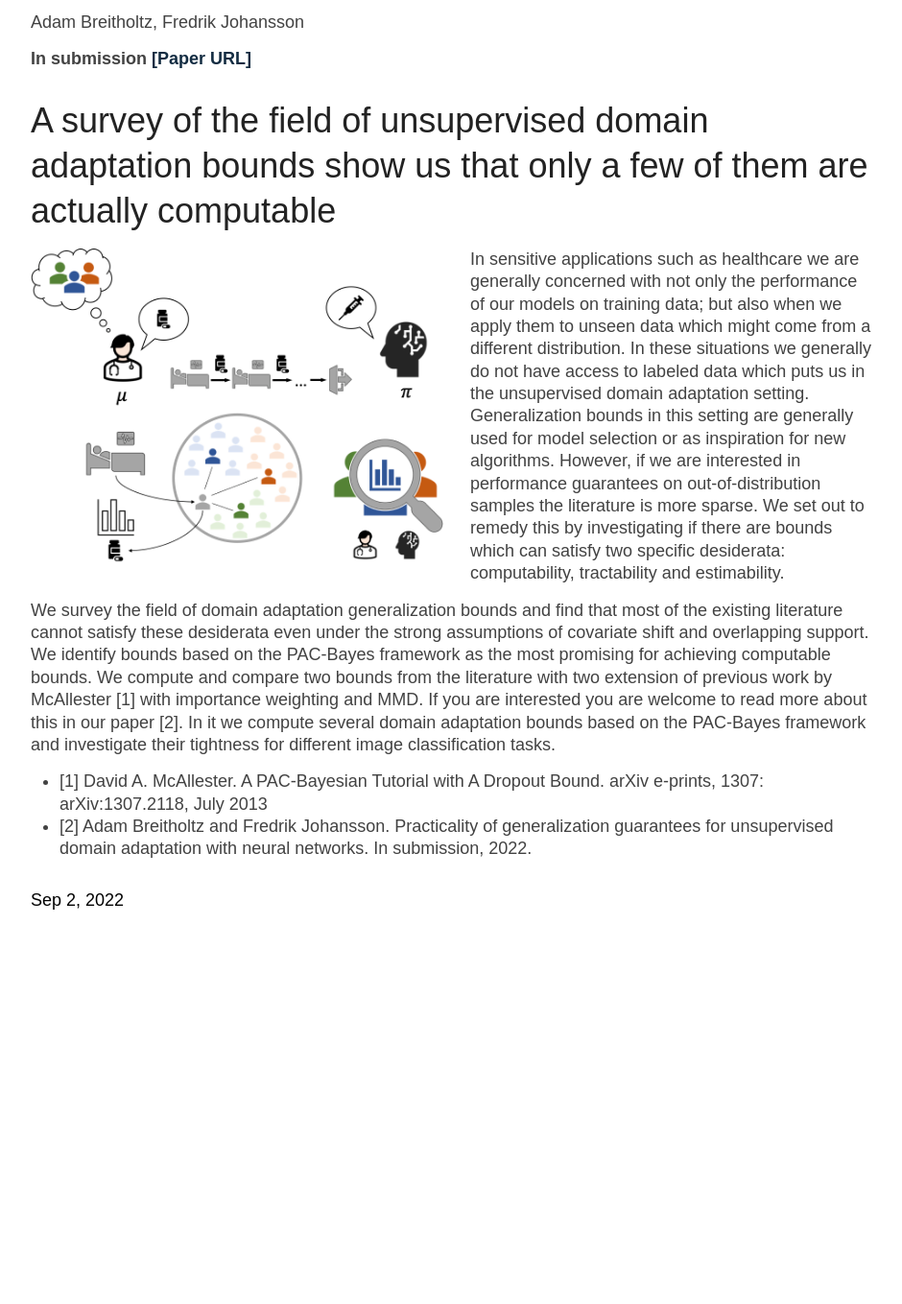
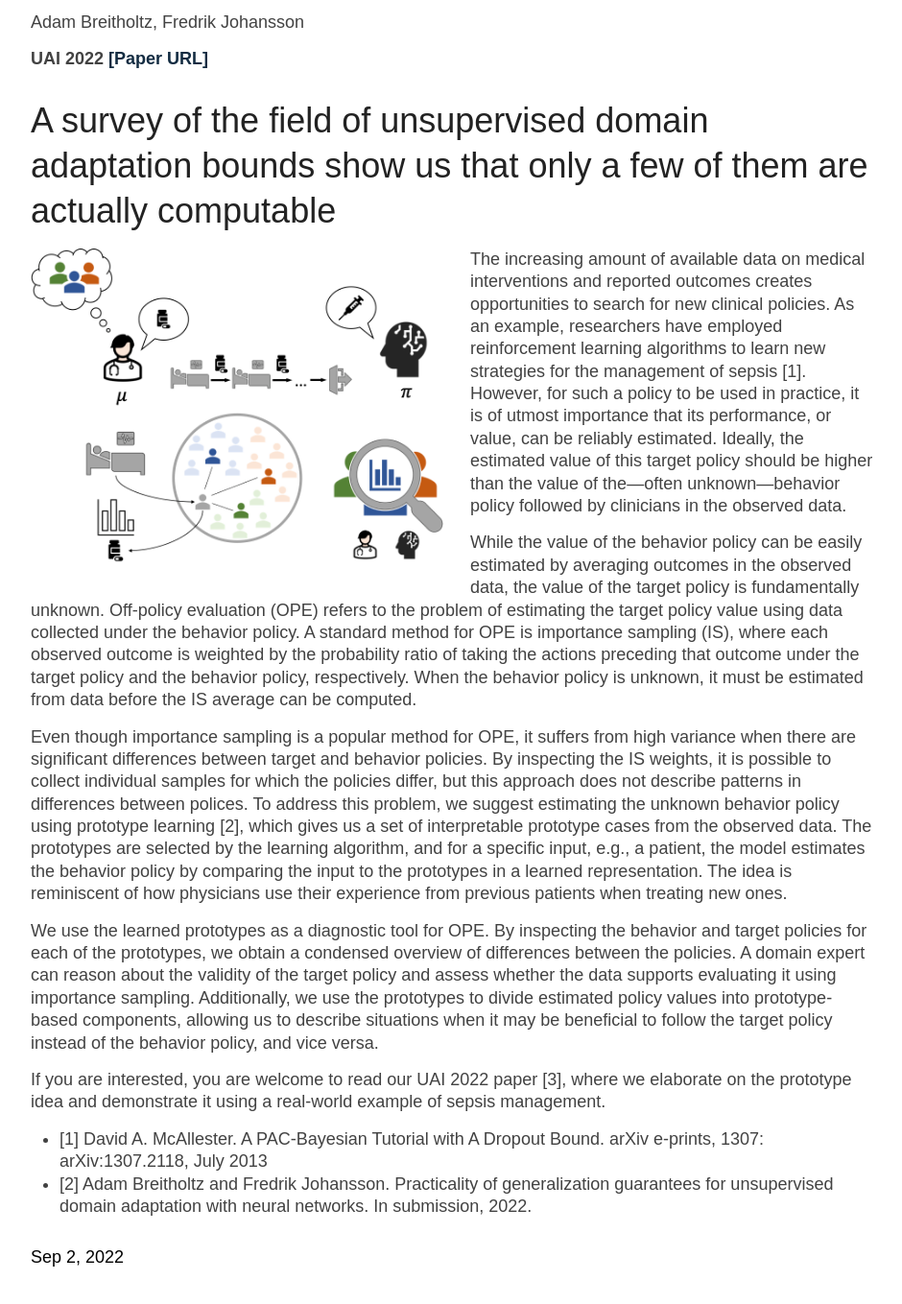
Before and after one commit to Healthy-AI/healthy-ai.github.io, a Jekyll site: the page built from _posts/2022-09-02-practicalDA.markdown, in a window 1280 px wide and 1400 px high, scrolled down 288 px. Shown: the top 1359 px of the window at 96% size, without its empty margins (168-1108 px from the left). Built offline with Jekyll 4.4.1, drawn with Linux system fonts in a browser that asks for light colours; before the commit the page ends 1328 px from its top, so only the background shows below that.

Commit message:
Update 2022-09-02-practicalDA.markdown

```diff
--- a/_posts/2022-09-02-practicalDA.markdown
+++ b/_posts/2022-09-02-practicalDA.markdown
@@ -1,10 +1,10 @@
 ---
 layout: post
-author:  "Adam Breitholtz, Fredrik Johansson"
+author: "Adam Breitholtz, Fredrik Johansson"
 title: "Practicality of generalization guarantees for unsupervised domain adaptation with neural networks"
-date:   2022-09-02 13:00:00 +0100
-venue: In submission
-image: assets/posts/cbope.png
+date:   2022-09-02 09:00:00 +0100
+venue: UAI 2022
+image: assets/posts/boundimg.png
 paper: https://openreview.net/forum?id=vUuHPRrWs2
 categories: blog
 abstract: >-
@@ -13,12 +13,17 @@
 
 ## A survey of the field of unsupervised domain adaptation bounds show us that only a few of them are actually computable
 
-![Minimum bound values achieved](/assets/posts/cbope.png){:class="post-general-image"}
+![Policy evaluation with prototypes](/assets/posts/cbope.png){:class="post-general-image"}
 
-In sensitive applications such as healthcare we are generally concerned with not only the performance of our models on training data; but also when we apply them to unseen data which might come from a different distribution. In these situations we generally do not have access to labeled data which puts us in the unsupervised domain adaptation setting. Generalization bounds in this setting are generally used for model selection or as inspiration for new algorithms. However, if we are interested in performance guarantees on out-of-distribution samples the literature is more sparse. We set out to remedy this by investigating if there are bounds which can satisfy two specific desiderata: computability, tractability and estimability.
+The increasing amount of available data on medical interventions and reported outcomes creates opportunities to search for new clinical policies. As an example, researchers have employed reinforcement learning algorithms to learn new strategies for the management of sepsis [1]. However, for such a policy to be used in practice, it is of utmost importance that its performance, or value, can be reliably estimated. Ideally, the estimated value of this target policy should be higher than the value of the—often unknown—behavior policy followed by clinicians in the observed data.
 
-We survey the field of domain adaptation generalization bounds and find that most of the existing literature cannot satisfy these desiderata even under the strong assumptions of covariate shift and overlapping support. We identify bounds based on the PAC-Bayes framework as the most promising for achieving computable bounds. We compute and compare two bounds from the literature with two extension of previous work by McAllester [1] with importance weighting and MMD.
-If you are interested you are welcome to read more about this in our paper [2]. In it we compute several domain adaptation bounds based on the PAC-Bayes framework and investigate their tightness for different image classification tasks.
+While the value of the behavior policy can be easily estimated by averaging outcomes in the observed data, the value of the target policy is fundamentally unknown. Off-policy evaluation (OPE) refers to the problem of estimating the target policy value using data collected under the behavior policy. A standard method for OPE is importance sampling (IS), where each observed outcome is weighted by the probability ratio of taking the actions preceding that outcome under the target policy and the behavior policy, respectively. When the behavior policy is unknown, it must be estimated from data before the IS average can be computed.
+
+Even though importance sampling is a popular method for OPE, it suffers from high variance when there are significant differences between target and behavior policies. By inspecting the IS weights, it is possible to collect individual samples for which the policies differ, but this approach does not describe patterns in differences between polices. To address this problem, we suggest estimating the unknown behavior policy using prototype learning [2], which gives us a set of interpretable prototype cases from the observed data. The prototypes are selected by the learning algorithm, and for a specific input, e.g., a patient, the model estimates the behavior policy by comparing the input to the prototypes in a learned representation. The idea is reminiscent of how physicians use their experience from previous patients when treating new ones.
+
+We use the learned prototypes as a diagnostic tool for OPE. By inspecting the behavior and target policies for each of the prototypes, we obtain a condensed overview of differences between the policies. A domain expert can reason about the validity of the target policy and assess whether the data supports evaluating it using importance sampling. Additionally, we use the prototypes to divide estimated policy values into prototype-based components, allowing us to describe situations when it may be beneficial to follow the target policy instead of the behavior policy, and vice versa.
+
+If you are interested, you are welcome to read our UAI 2022 paper [3], where we elaborate on the prototype idea and demonstrate it using a real-world example of sepsis management.
 
 * [1] David A. McAllester. A PAC-Bayesian Tutorial with A Dropout Bound. arXiv e-prints, 1307:
 arXiv:1307.2118, July 2013
```
